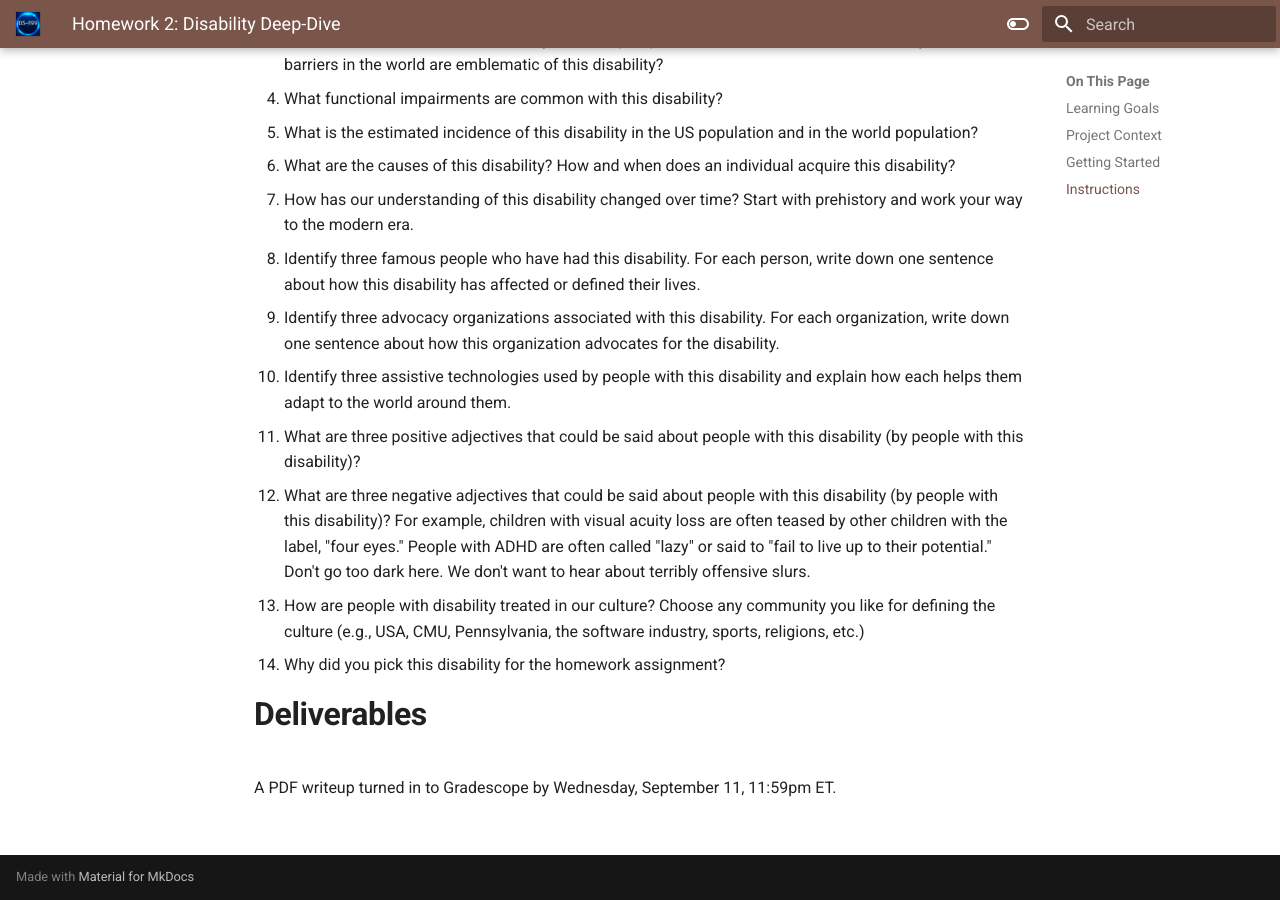
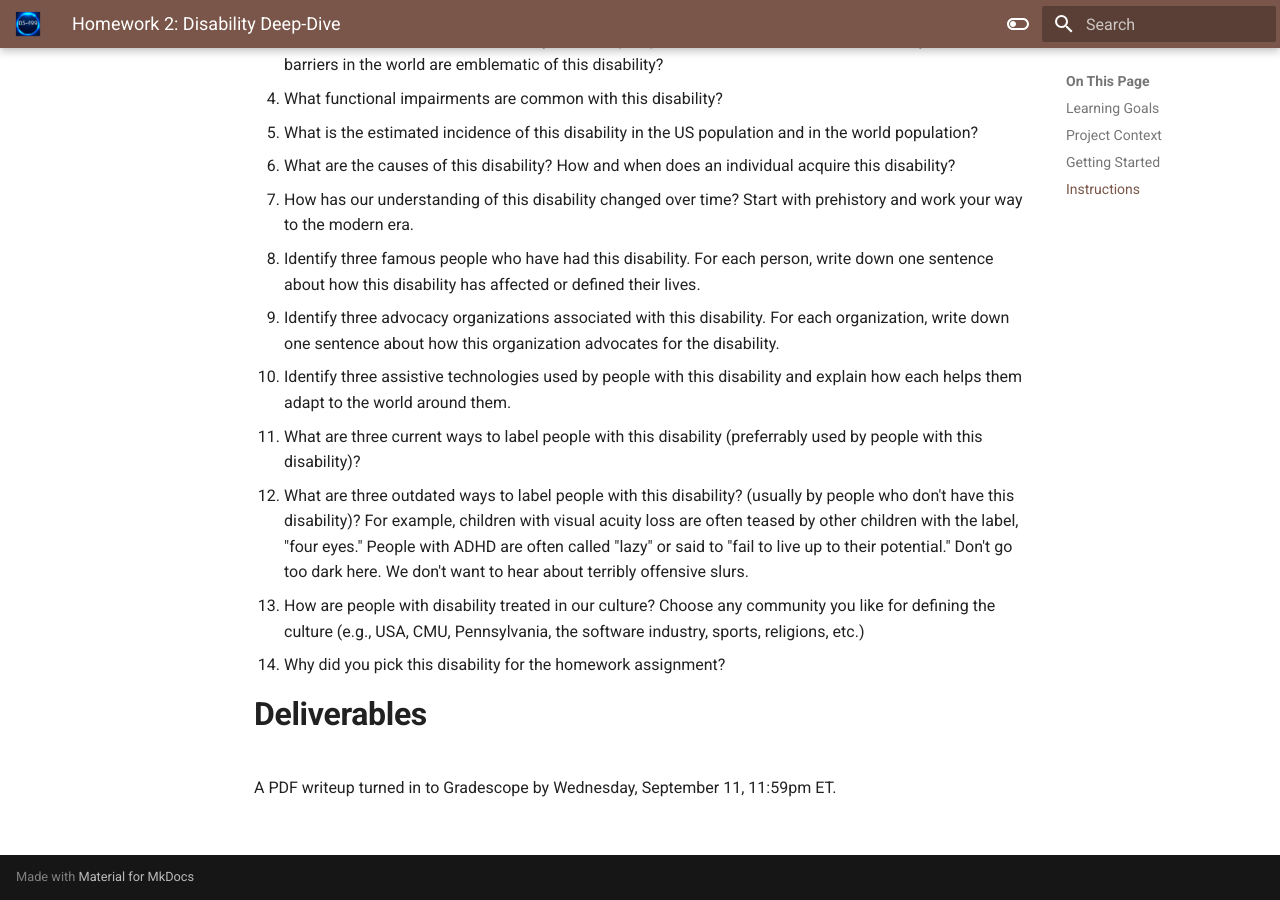
Before and after one commit to cmu-05-499/cmu-05-499.github.io, an MkDocs documentation site: the page built from docs/homework/HW2/index.md, in a window 1280 px wide and 900 px high, scrolled down 1054 px. Built offline with MkDocs 1.6.1 and Material for MkDocs 9.7.7, drawn with Linux system fonts in a browser that asks for light colours.

Commit message:
More terminology changes.

```diff
--- a/docs/homework/HW2/index.md
+++ b/docs/homework/HW2/index.md
@@ -35,8 +35,8 @@ Write an essay with information answering the following questions. Each question
 1. Identify three famous people who have had this disability. For each person, write down one sentence about how this disability has affected or defined their lives.
 1. Identify three advocacy organizations associated with this disability. For each organization, write down one sentence about how this organization advocates for the disability.
 1. Identify three assistive technologies used by people with this disability and explain how each helps them adapt to the world around them.
-1. What are three positive adjectives that could be said about people with this disability (by people with this disability)?
-1. What are three negative adjectives that could be said about people with this disability (by people with this disability)? For example, children with visual acuity loss are often teased by other children with the label, "four eyes." People with ADHD are often called "lazy" or said to "fail to live up to their potential." Don't go too dark here. We don't want to hear about terribly offensive slurs.
+1. What are three current ways to label people with this disability (preferrably used by people with this disability)?
+1. What are three outdated ways to label people with this disability? (usually by people who don't have this disability)? For example, children with visual acuity loss are often teased by other children with the label, "four eyes." People with ADHD are often called "lazy" or said to "fail to live up to their potential." Don't go too dark here. We don't want to hear about terribly offensive slurs.
 1. How are people with disability treated in our culture? Choose any community you like for defining the culture (e.g., USA, CMU, Pennsylvania, the software industry, sports, religions, etc.)
 1. Why did you pick this disability for the homework assignment?
 
```
